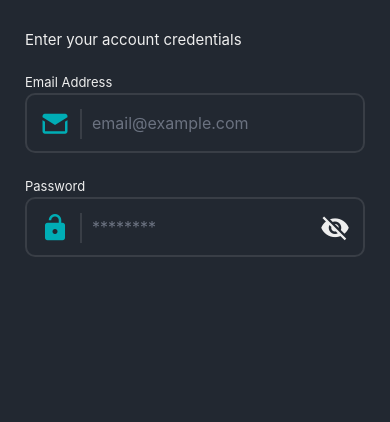
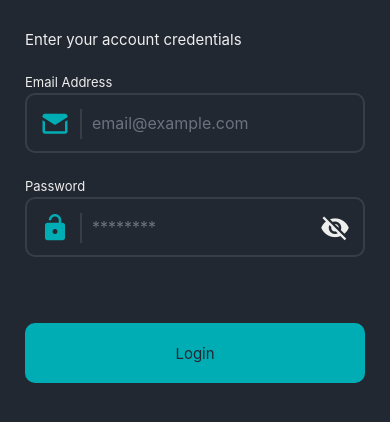
Before and after one commit to canadaprogrammer/rn-login-system, a React Native app: screen / in a window 390 px wide. Shown: the top 422 px of the page. Built offline with nearby package versions, Linux system fonts and the light colour scheme.

Commit message:
login screen - login button and message

```diff
--- /dev/null
+++ b/components/Buttons/RegularButton.js
@@ -0,0 +1,28 @@
+import React from 'react';
+import styled from 'styled-components/native';
+import { colors } from '../colors';
+import RegularText from '../Texts/RegularText';
+
+const { primary, accent } = colors;
+
+const ButtonView = styled.TouchableOpacity`
+  padding: 15px;
+  background-color: ${accent};
+  width: 100%;
+  justify-content: center;
+  align-items: center;
+  border-radius: 10px;
+  height: 60px;
+`;
+
+const RegularButton = (props) => {
+  return (
+    <ButtonView onPress={props.onPress} {...props}>
+      <RegularText style={[{ color: primary }, { ...props?.textStyle }]}>
+        {props.children}
+      </RegularText>
+    </ButtonView>
+  );
+};
+
+export default RegularButton;
--- /dev/null
+++ b/components/Texts/MsgBox.js
@@ -0,0 +1,17 @@
+import React from 'react';
+import styled from 'styled-components/native';
+import { colors } from '../colors';
+
+const { success, fail } = colors;
+
+const StyledText = styled.Text`
+  font-size: 13px;
+  color: ${(props) => (props.success ? success : fail)};
+  text-align: center;
+`;
+
+const MsgBox = (props) => {
+  return <StyledText {...props}>{props.children}</StyledText>;
+};
+
+export default MsgBox;
--- /dev/null
+++ b/components/Texts/PressableText.js
@@ -0,0 +1,21 @@
+import React from 'react';
+import styled from 'styled-components/native';
+import { colors } from '../colors';
+import SmallText from '../Texts/SmallText';
+
+const { accent } = colors;
+
+const StyledPressable = styled.Pressable`
+  padding-vertical: 5px;
+  align-self: center;
+`;
+
+const PressableText = (props) => {
+  return (
+    <StyledPressable onPress={props.onPress} {...props}>
+      <SmallText style={{ color: accent }}>{props.children}</SmallText>
+    </StyledPressable>
+  );
+};
+
+export default PressableText;
--- a/screens/Login.js
+++ b/screens/Login.js
@@ -1,19 +1,59 @@
-import React from 'react';
+import React, { useState } from 'react';
 import MainContainer from '../components/Containers/MainContainer';
 import KeyboardAvoidingContainer from '../components/Containers/KeyboardAvoidingContainer';
 import RegularText from '../components/Texts/RegularText';
 import StyledTextInput from '../components/Inputs/StyledTextInput';
 import { Formik } from 'formik';
+import MsgBox from '../components/Texts/MsgBox';
+import RegularButton from '../components/Buttons/RegularButton';
+import { ActivityIndicator } from 'react-native';
+import { colors } from '../components/colors';
+import PressableText from '../components/Texts/PressableText';
+
+const { primary } = colors;
 
 const Login = () => {
+  const [message, setMessage] = useState('');
+  const [isSuccessMessage, setIsSuccessMessage] = useState(false);
+
+  const handleLogin = async (credentials, setSubmitting) => {
+    try {
+      setMessage(null);
+      // call backend
+
+      // move to next page
+
+      setSubmitting(false);
+    } catch (err) {
+      setMessage(`Login Failed: ${error.message}`);
+      setSubmitting(false);
+    }
+  };
+
   return (
     <MainContainer>
       <KeyboardAvoidingContainer>
         <RegularText style={{ marginBottom: 25 }}>
           Enter your account credentials
         </RegularText>
-        <Formik initialValues={{ email: '', password: '' }}>
-          {({ handleChange, handleBlur, values }) => (
+        <Formik
+          initialValues={{ email: '', password: '' }}
+          onSubmit={(values, { setSubmitting }) => {
+            if (values.email == '' || values.password == '') {
+              setMessage('Please fill in all fields');
+              setSubmitting(false);
+            } else {
+              handleLogin(values, setSubmitting);
+            }
+          }}
+        >
+          {({
+            handleChange,
+            handleBlur,
+            values,
+            isSubmitting,
+            handleSubmit,
+          }) => (
             <>
               <StyledTextInput
                 label='Email Address'
@@ -35,6 +75,20 @@ const Login = () => {
                 isPassword={true}
                 style={{ marginBottom: 25 }}
               />
+              <MsgBox style={{ marginBottom: 25 }} success={isSuccessMessage}>
+                {message || ' '}
+              </MsgBox>
+              {!isSubmitting && (
+                <RegularButton onPress={handleSubmit}>Login</RegularButton>
+              )}
+              {isSubmitting && (
+                <RegularButton disabled={true}>
+                  <ActivityIndicator
+                    size='small'
+                    color={primary}
+                  ></ActivityIndicator>
+                </RegularButton>
+              )}
             </>
           )}
         </Formik>
```
Also changed, not shown: 1 other file (tests, documents, lock files or other folders).
